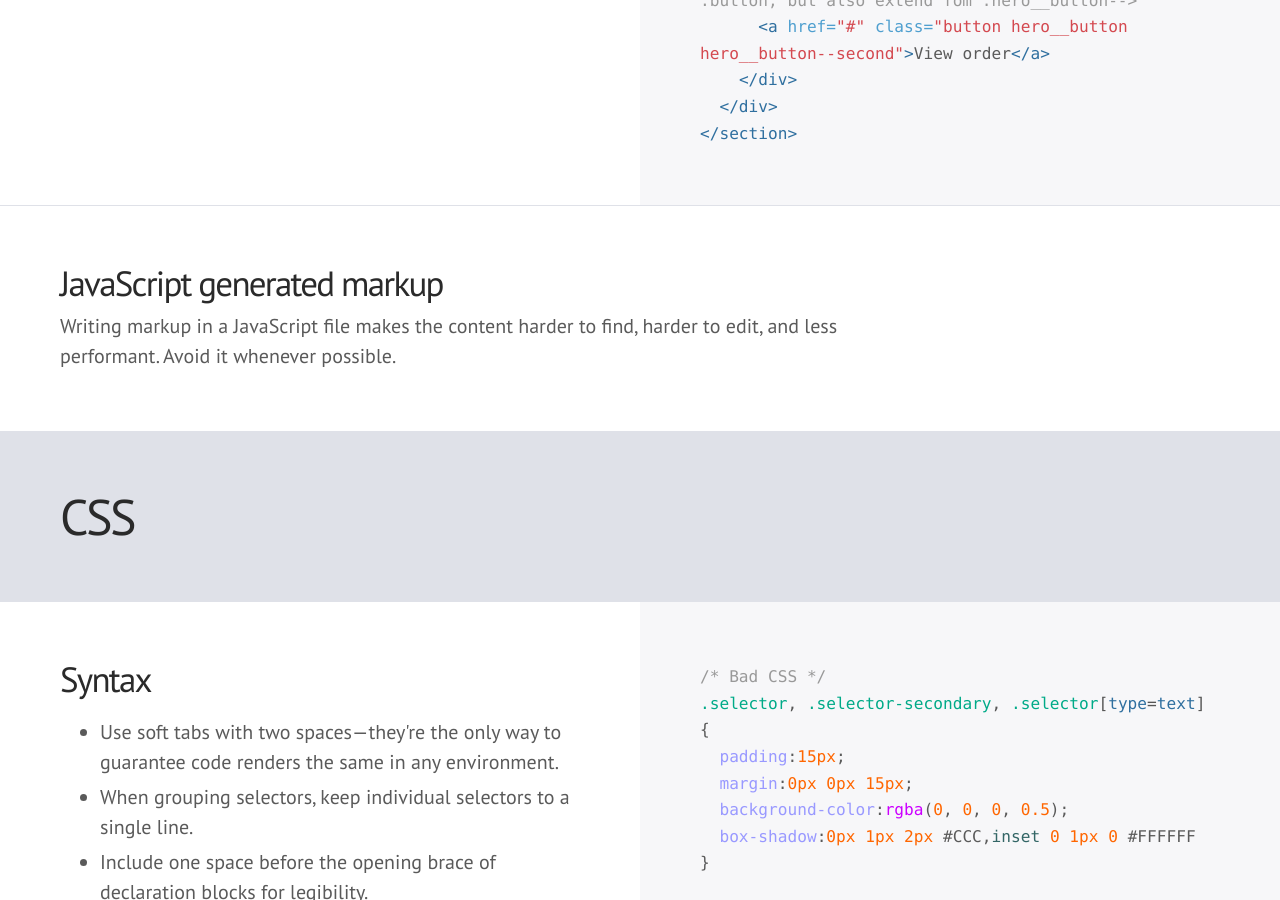
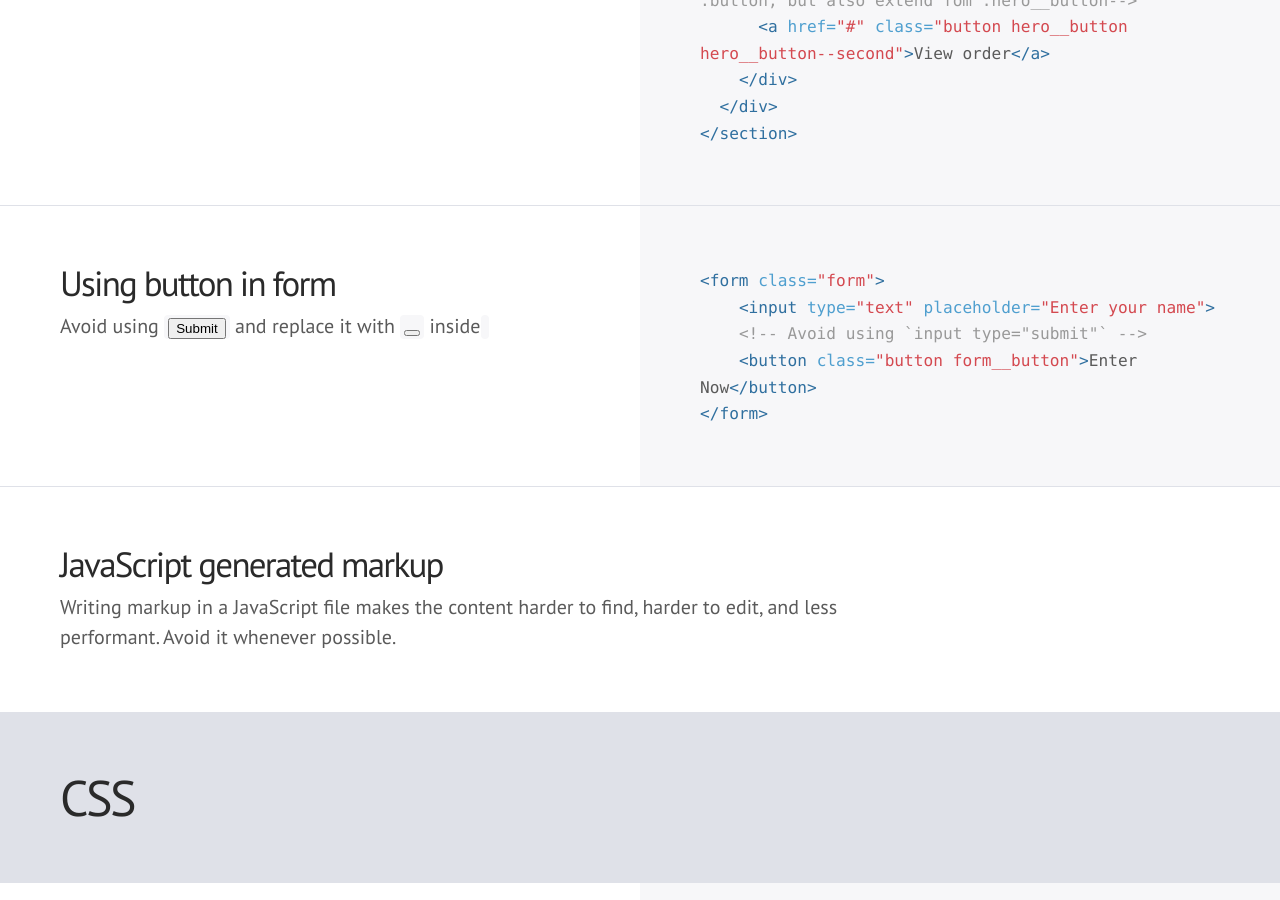
Before and after one commit to Solis-Lab-Solution/code-standards, a Jekyll site: the page built from index.html, in a window 1280 px wide and 900 px high, scrolled down 3627 px. Built offline with Jekyll 4.4.1, drawn with Linux system fonts in a browser that asks for light colours; some web fonts are replaced; Markdown is read by kramdown in place of the engine named in the settings; comment, search, counter and statistics services are not loaded.

Commit message:
Update HTML button in form

```diff
--- /dev/null
+++ b/_includes/html/form-markup.html
@@ -0,0 +1,5 @@
+<form class="form">
+    <input type="text" placeholder="Enter your name">
+    <!-- Avoid using `input type="submit"` -->
+    <button class="button form__button">Enter Now</button>
+</form>
--- a/index.html
+++ b/index.html
@@ -111,6 +111,16 @@ layout: default
   </div>
   <div class="col">
     {% highlight html %}{% include html/reducing-markup.html %}{% endhighlight %}
+  </div>
+</div>
+
+<div class="section" id="button-in-form">
+  <div class="col">
+    <h3>Using button in form</h3>
+    <p>Avoid using <code><input type="submit"></code> and replace it with <code><button></button></code> inside <code><form></form></code></p>
+  </div>
+  <div class="col">
+    {% highlight html %}{% include html/form-markup.html %}{% endhighlight %}
   </div>
 </div>
 
```
